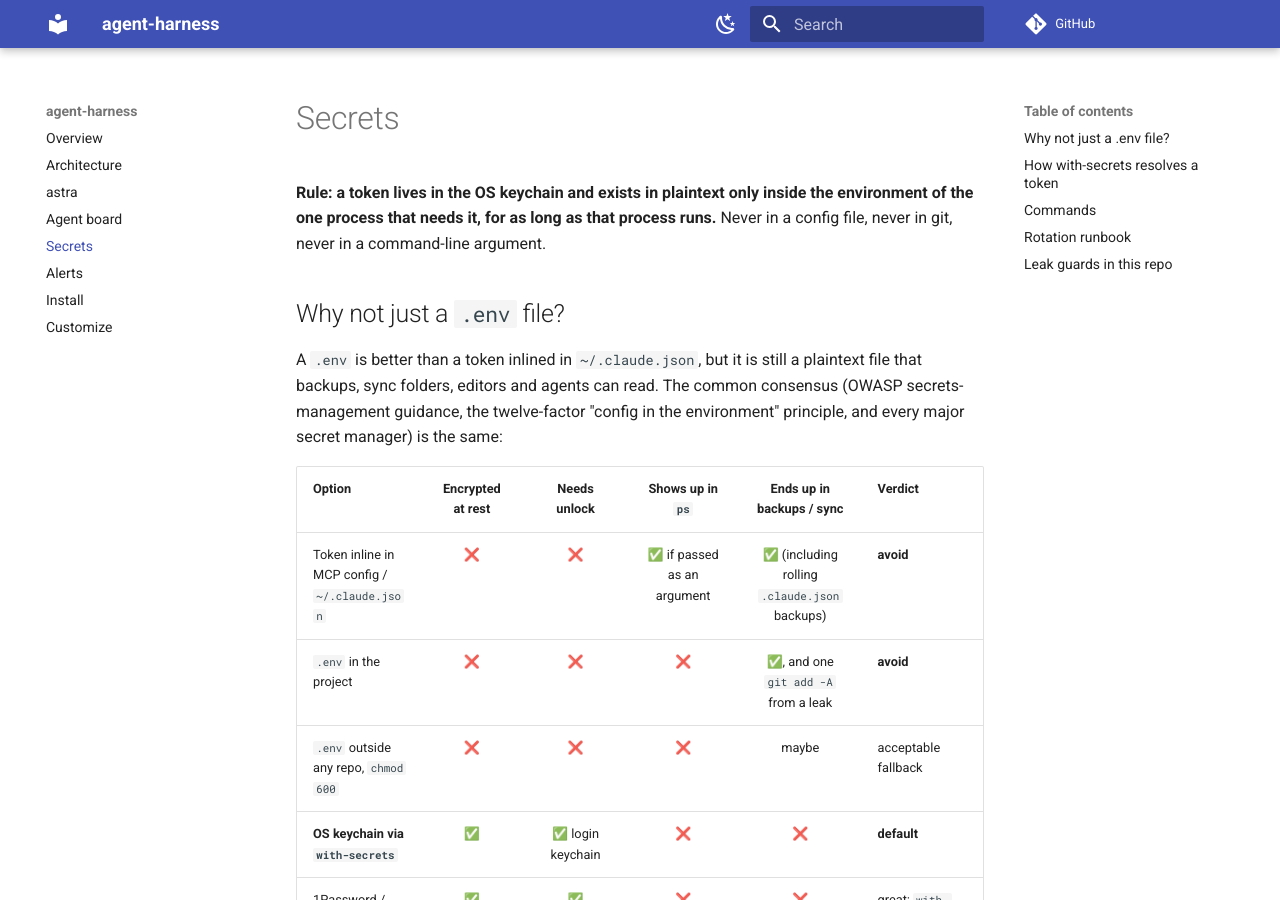
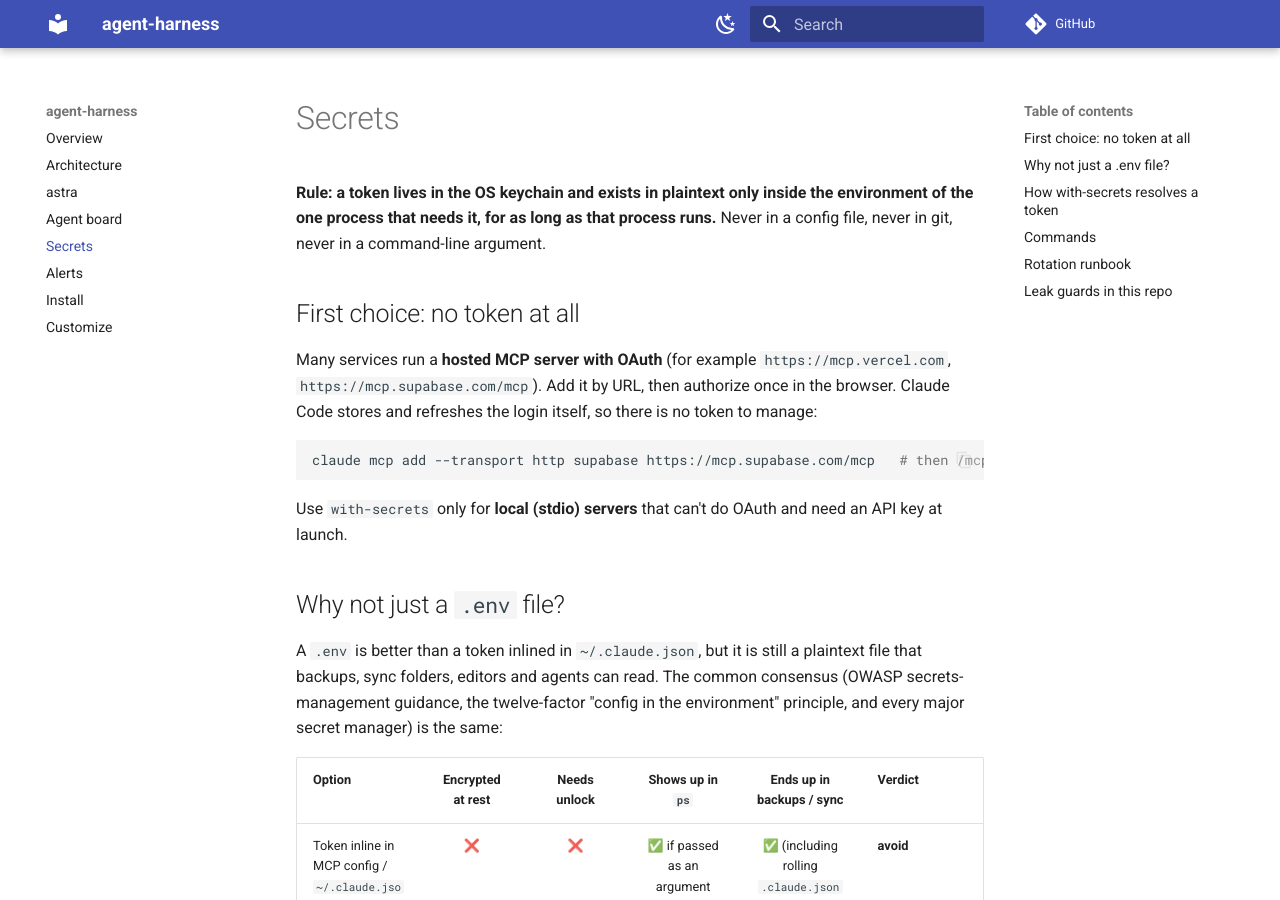
Before and after one commit to Axonnic-Inc/agent-harness, an MkDocs documentation site: the page built from docs/secrets.md, in a window 1280 px wide and 900 px high. Built offline with MkDocs 1.6.1 and Material for MkDocs 9.7.7, drawn with Linux system fonts in a browser that asks for light colours; comment, search, counter and statistics services are not loaded.

Commit message:
Secrets doc: prefer hosted OAuth MCP servers over tokens
Co-Authored-By: Claude Opus 5.5 <noreply@anthropic.com>

````diff
--- a/docs/secrets.md
+++ b/docs/secrets.md
@@ -2,6 +2,17 @@
 
 **Rule: a token lives in the OS keychain and exists in plaintext only inside the environment of the one process that needs it,
 for as long as that process runs.** Never in a config file, never in git, never in a command-line argument.
+
+## First choice: no token at all
+
+Many services run a **hosted MCP server with OAuth** (for example `https://mcp.vercel.com`, `https://mcp.supabase.com/mcp`).
+Add it by URL, then authorize once in the browser. Claude Code stores and refreshes the login itself, so there is no token to manage:
+
+```bash
+claude mcp add --transport http supabase https://mcp.supabase.com/mcp   # then /mcp → supabase → Authenticate
+```
+
+Use `with-secrets` only for **local (stdio) servers** that can't do OAuth and need an API key at launch.
 
 ## Why not just a `.env` file?
 
````
